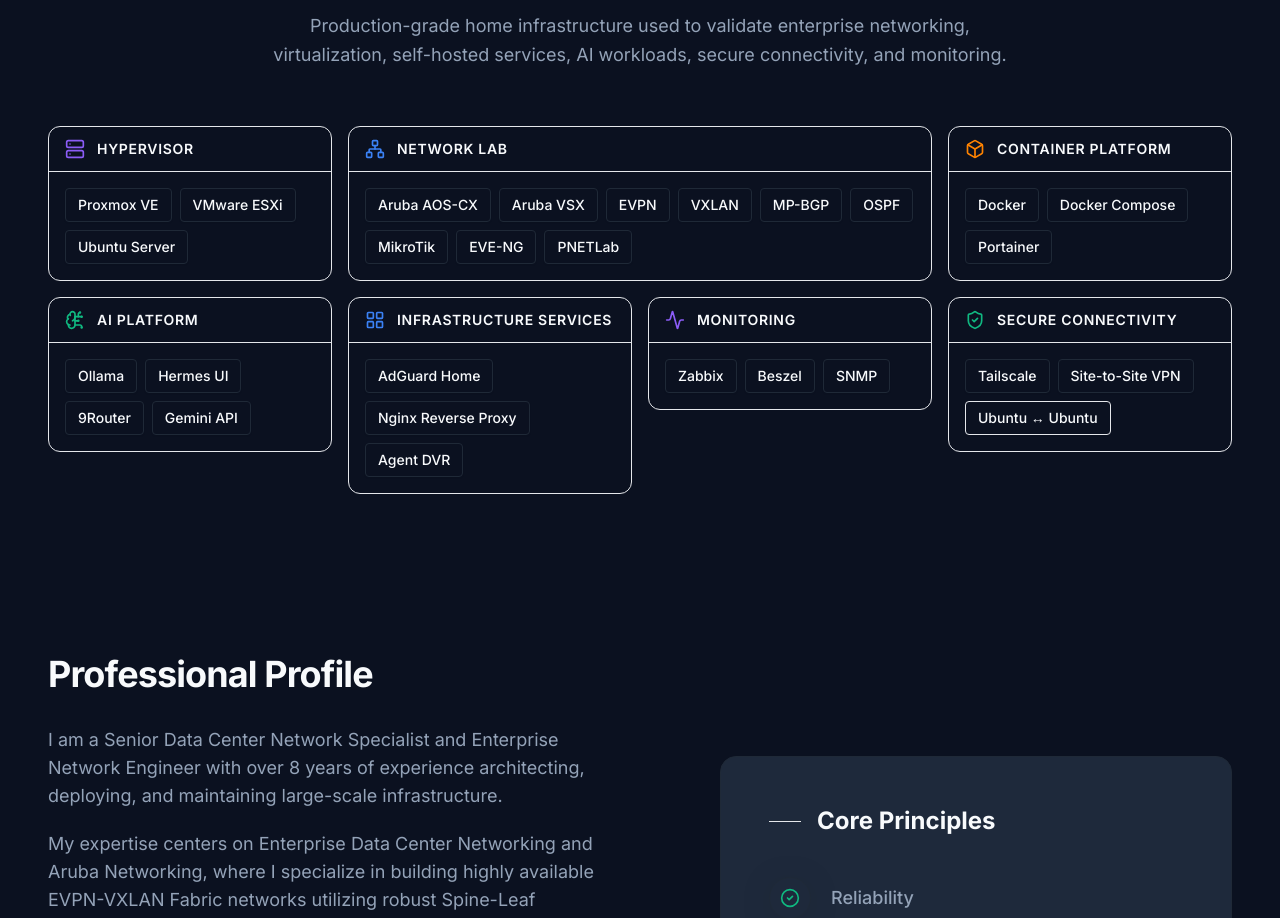
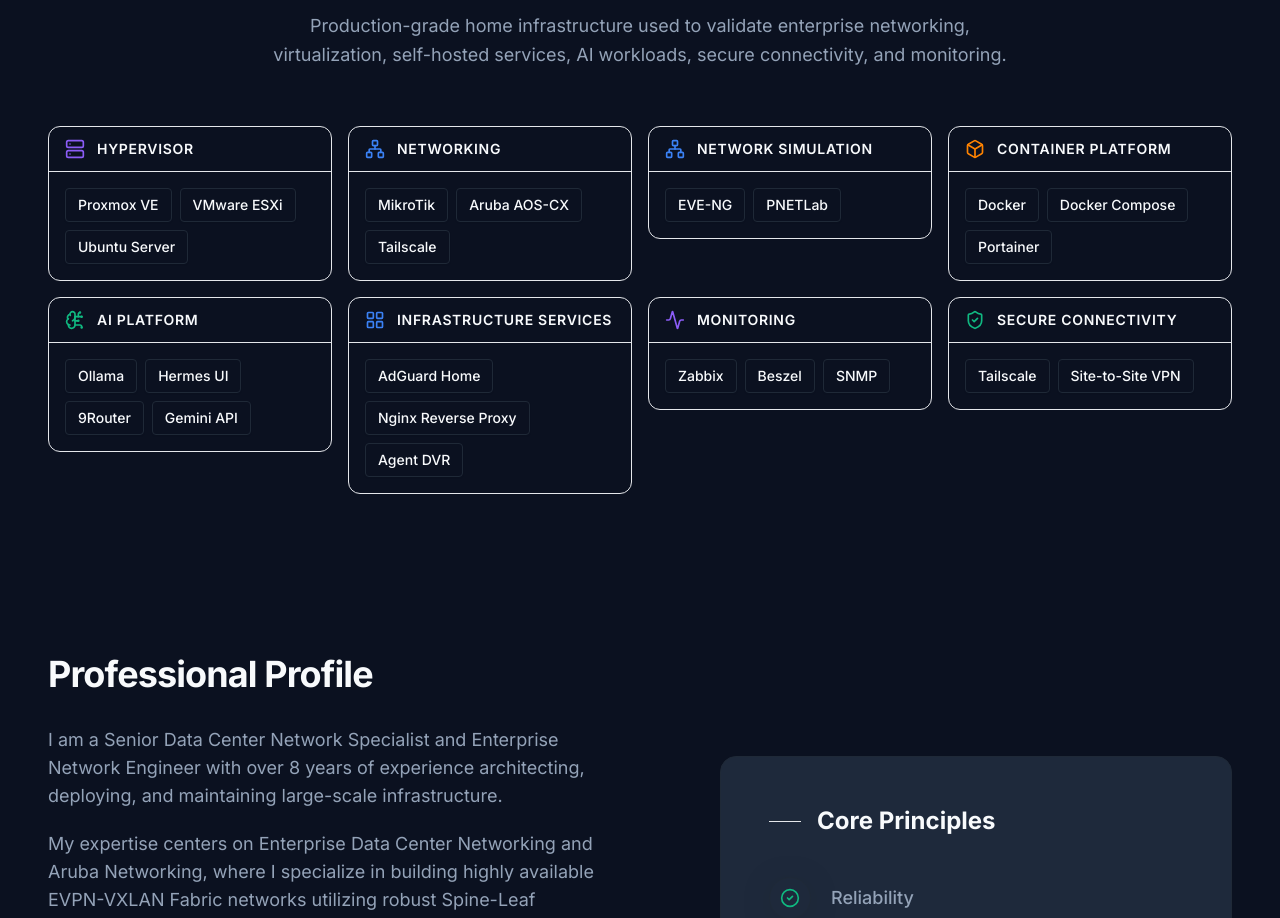
Before and after one commit to shelner8/portofolio, a Next.js app: page / in a window 1280 px wide. Shown: the part 1966-2884 px from the top of the page. Built offline with nearby package versions, Linux system fonts and the light colour scheme; no server answers.

Commit message:
content(home): refine infrastructure inventory by separating simulation and removing abstract protocols

```diff
--- a/src/sections/SelfHostedInfrastructureSection.tsx
+++ b/src/sections/SelfHostedInfrastructureSection.tsx
@@ -39,9 +39,14 @@
       techs: ["Proxmox VE", "VMware ESXi", "Ubuntu Server"]
     },
     {
-      title: "Network Lab",
+      title: "Networking",
       icon: <Network className="w-5 h-5 text-accent-blue" />,
-      techs: ["Aruba AOS-CX", "Aruba VSX", "EVPN", "VXLAN", "MP-BGP", "OSPF", "MikroTik", "EVE-NG", "PNETLab"]
+      techs: ["MikroTik", "Aruba AOS-CX", "Tailscale"]
+    },
+    {
+      title: "Network Simulation",
+      icon: <Network className="w-5 h-5 text-accent-blue" />,
+      techs: ["EVE-NG", "PNETLab"]
     },
     {
       title: "Container Platform",
@@ -66,7 +71,7 @@
     {
       title: "Secure Connectivity",
       icon: <ShieldCheck className="w-5 h-5 text-accent-emerald" />,
-      techs: ["Tailscale", "Site-to-Site VPN", "Ubuntu ↔ Ubuntu"]
+      techs: ["Tailscale", "Site-to-Site VPN"]
     }
   ]
 
@@ -101,7 +106,7 @@
                 whileInView="whileInView"
                 viewport={{ once: true, margin: "-50px" }}
                 custom={idx}
-                className={panel.title === "Network Lab" ? "md:col-span-2" : ""}
+                className=""
               >
                 <div className="flex flex-col bg-surface/30 border border-surface/80 rounded-xl overflow-hidden hover:border-accent-orange/30 transition-colors h-full">
                   <div className="flex items-center gap-3 px-4 py-3 border-b border-surface/50 bg-surface/20">
```
Also changed, not shown: 1 other file (tests, documents, lock files or other folders).
